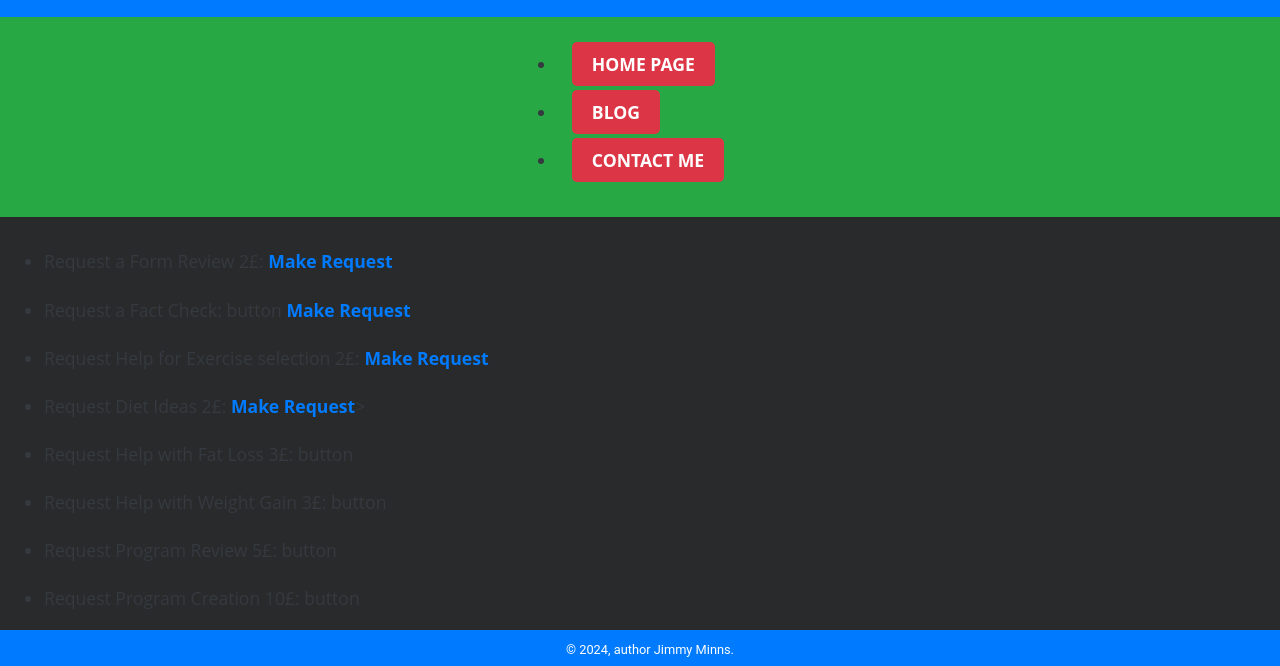
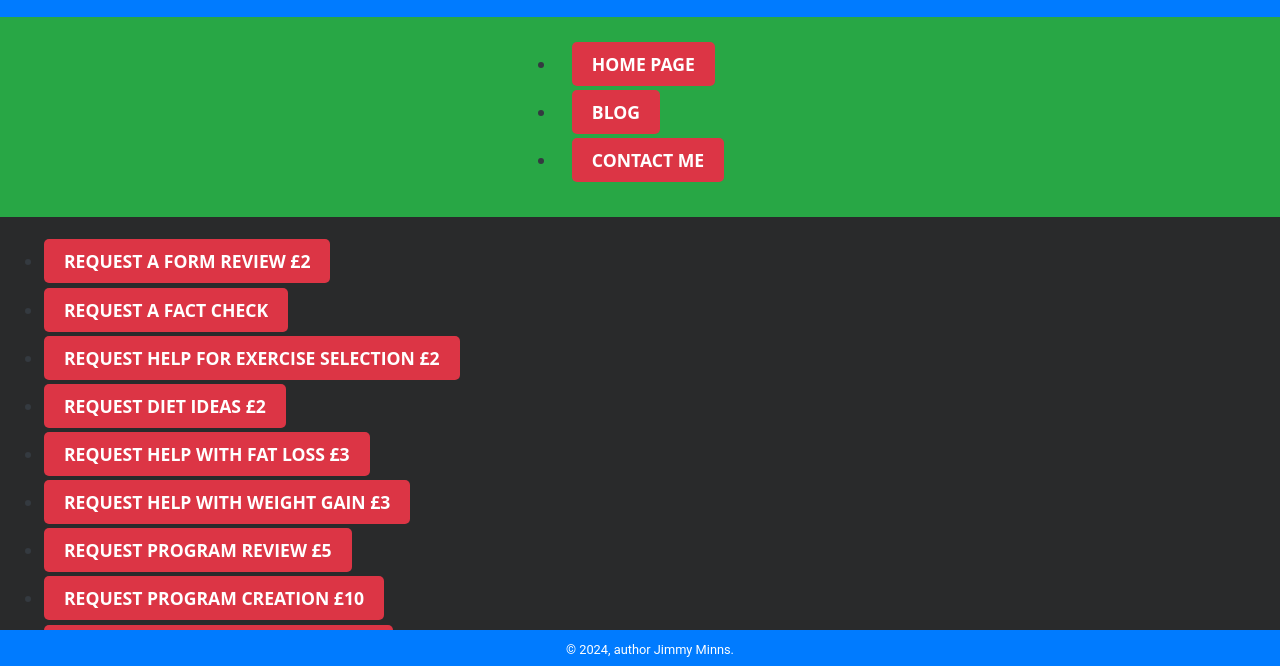
Before and after one commit to PlanetLumi/PlanetLumi.github.io, a plain HTML site: page contact.html in a window 1280 px wide. Shown: the part 132-798 px from the top of the page. Drawn offline with Linux system fonts and the light colour scheme.

Commit message:
Updated links

```diff
--- a/contact.html
+++ b/contact.html
@@ -28,17 +28,17 @@
 
 <main><!--The main page content -->
 <ul>
-<li>Request a Form Review 2£: <a href="FormReview.html">Make Request</a></li>
-<li>Request a Fact Check: button <a href= "FactCheck.html">Make Request</a></li>
-<li>Request Help for Exercise selection 2£: <a href="ExerciseSelection.html">Make Request</a></li>
-<li>Request Diet Ideas 2£: <a href="DietIdeas.html">Make Request</a>></li>
-<li>Request Help with Fat Loss 3£: button</li>
-<li>Request Help with Weight Gain 3£: button</li>
-<li>Request Program Review 5£: button </li>
-<li>Request Program Creation 10£: button </li>
-<li>Request One on One session 15£: button </li>
-<li>Request General Enquiry: button </li>
-
+    <li><a class="button" href="FormReview.html">Request a Form Review £2</a></li>
+    <li><a class="button" href="FactCheck.html">Request a Fact Check</a></li>
+    <li><a class="button" href="ExerciseSelection.html">Request Help for Exercise Selection £2</a></li>
+    <li><a class="button" href="DietIdeas.html">Request Diet Ideas £2</a></li>
+    <li><a class="button" href="FatLoss.html">Request Help with Fat Loss £3</a></li>
+    <li><a class="button" href="WeightGainHelp.html">Request Help with Weight Gain £3</a></li>
+    <li><a class="button" href="ProgramReview.html">Request Program Review £5</a></li>
+    <li><a class="button" href="ProgramCreation.html">Request Program Creation £10</a></li>
+    <li><a class="button" href="OneOnOne.html">Request One on One Session £15</a></li>
+    <li><a class="button" href="GeneralEnquiry.html">Request General Enquiry</a></li>
+</ul>
 If you need more information please do contact me at: @gmail.com
 </main>
 <aside>
```
